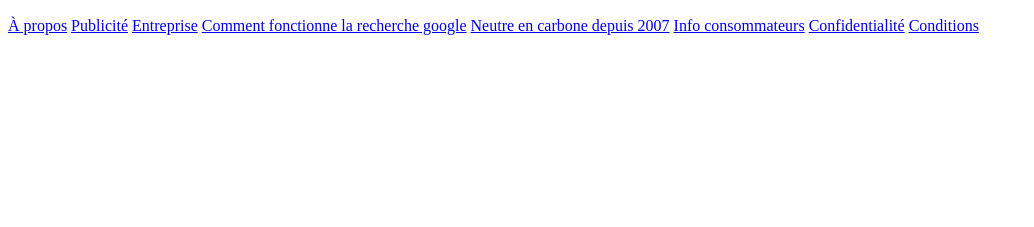
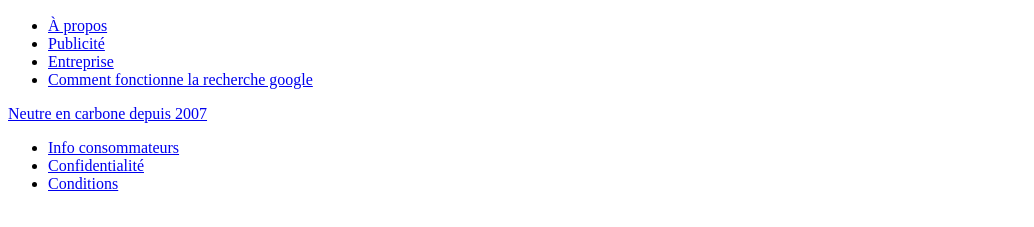
Before and after one commit to jojo957/exercice-1, a plain HTML site: page google/index.html in a window 1280 px wide. Shown: the part 463-690 px from the top of the page, without its empty margins (0-1034 px from the left). Drawn offline with Linux system fonts and the light colour scheme.

Commit message:
(app): add section and list

```diff
--- a/google/index.html
+++ b/google/index.html
@@ -41,14 +41,21 @@
         </main>
         <footer>
             <h2>France</h2>
-            <a href="https://about.google/?utm_source=google-FR&utm_medium=referral&utm_campaign=hp-footer&fg=1">À propos</a>
-            <a href="https://www.google.com/intl/fr_fr/ads/?subid=ww-ww-et-g-awa-a-g_hpafoot1_1!o2&utm_source=google.com&utm_medium=referral&utm_campaign=google_hpafooter&fg=1">Publicité</a>
-            <a href="https://www.google.com/services/?subid=ww-ww-et-g-awa-a-g_hpbfoot1_1!o2&utm_source=google.com&utm_medium=referral&utm_campaign=google_hpbfooter&fg=1">Entreprise</a>
-            <a href="https://google.com/search/howsearchworks/?fg=1">Comment fonctionne la recherche google</a>
-            <a href="https://google.com/search/howsearchworks/?fg=1">Neutre en carbone depuis 2007</a>
-            <a href="https://support.google.com/websearch?p=fr_consumer_info&hl=fr&fg=1">Info consommateurs</a>
-            <a href="https://policies.google.com/privacy?hl=fr&fg=1">Confidentialité</a>
-            <a href="https://policies.google.com/terms?hl=fr&fg=1">Conditions</a>
+            <ul>
+                <li><a href="https://about.google/?utm_source=google-FR&utm_medium=referral&utm_campaign=hp-footer&fg=1">À propos</a></li>
+                <li><a href="https://www.google.com/intl/fr_fr/ads/?subid=ww-ww-et-g-awa-a-g_hpafoot1_1!o2&utm_source=google.com&utm_medium=referral&utm_campaign=google_hpafooter&fg=1">Publicité</a></li>
+                <li><a href="https://www.google.com/services/?subid=ww-ww-et-g-awa-a-g_hpbfoot1_1!o2&utm_source=google.com&utm_medium=referral&utm_campaign=google_hpbfooter&fg=1">Entreprise</a></li>
+                <li><a href="https://google.com/search/howsearchworks/?fg=1">Comment fonctionne la recherche google</a></li>
+            </ul>
+                <div>
+                    <a href="https://google.com/search/howsearchworks/?fg=1">Neutre en carbone depuis 2007</a>
+                </div>
+            <ul>
+                <li><a href="https://support.google.com/websearch?p=fr_consumer_info&hl=fr&fg=1">Info consommateurs</a></li>
+                <li><a href="https://policies.google.com/privacy?hl=fr&fg=1">Confidentialité</a></li>
+                <li><a href="https://policies.google.com/terms?hl=fr&fg=1">Conditions</a></li>
+            </ul>
+            </section>
         </footer>
     </body>
 </html>
```
